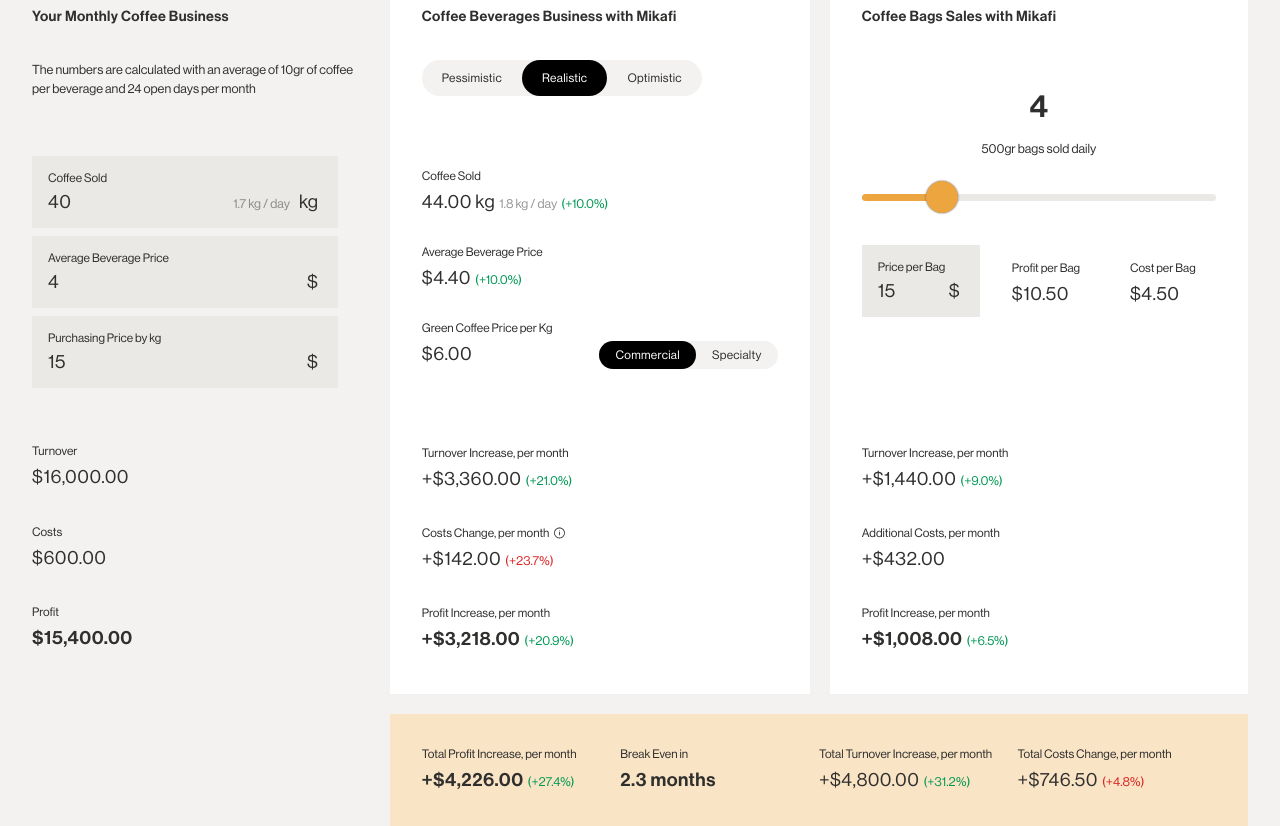
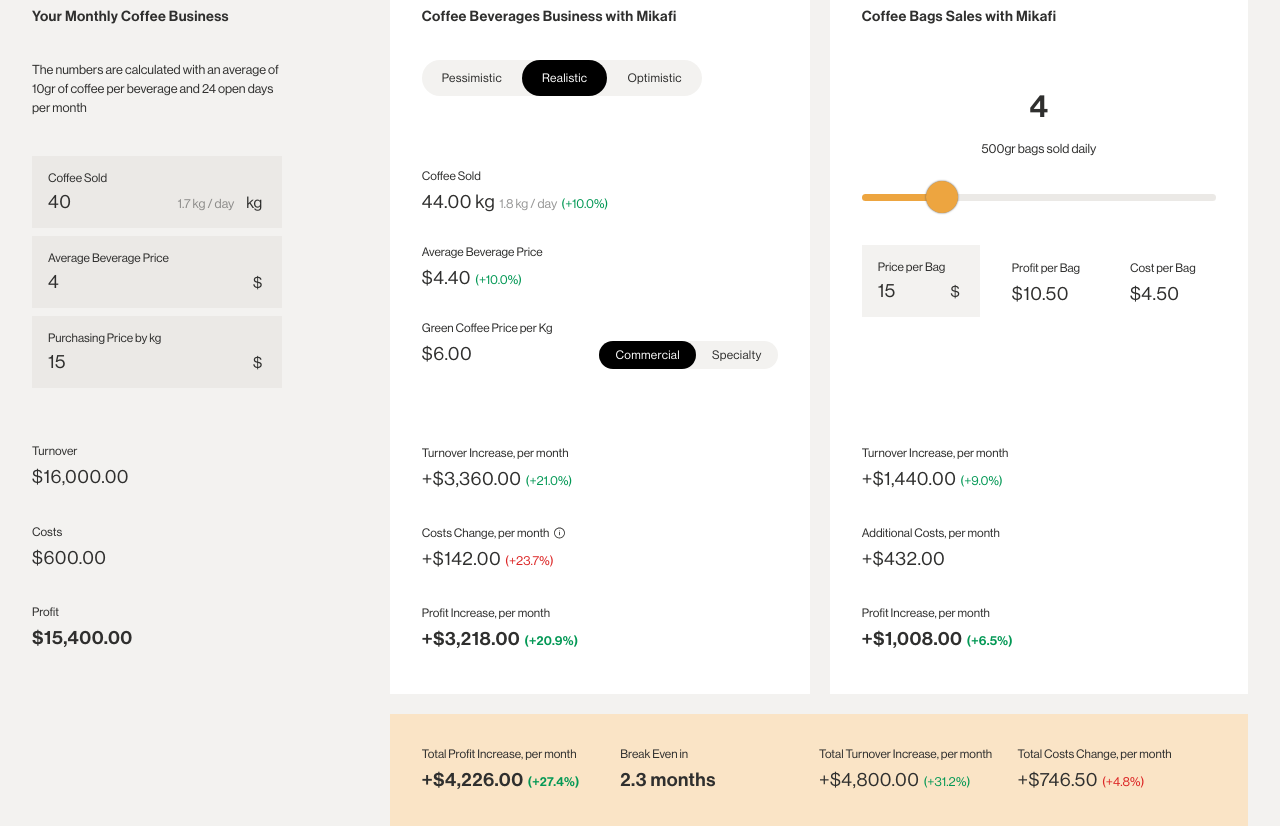
Before and after one commit to mikafi/Mikafi-Calculator, a React (Vite) app: page / in a window 1280 px wide. Built offline with nearby package versions, Linux system fonts and the light colour scheme.

Commit message:
UI Tweak

```diff
--- a/src/App.jsx
+++ b/src/App.jsx
@@ -103,12 +103,12 @@ function App() {
           <div className="flex flex-col gap-2 md:gap-8">
             <div className="flex flex-col gap-0 md:gap-4">
               <h1 className="section-title">Your Monthly Coffee Business</h1>
-              <p className="text h-16">
+              <p className="text h-16 w-9/12">
                 The numbers are calculated with an average of 10gr of coffee per
                 beverage and 24 open days per month
               </p>
             </div>
-            <div className="flex flex-col gap-2 min-w-[200px] w-11/12 pb-8 md:pb-0">
+            <div className="flex flex-col gap-2 min-w-[200px] w-9/12 pb-8 md:pb-0">
               <Input
                 value={currentCoffeeUsed}
                 onChange={setCurrentCoffeeUsed}
@@ -252,6 +252,7 @@ function App() {
                         label="Price per Bag"
                         unit="$"
                         increment={1}
+                        dark={false}
                       ></Input>
                     </div>
                     <div className="w-1/3 py-2 pl-8">
--- a/src/input.jsx
+++ b/src/input.jsx
@@ -1,6 +1,15 @@
+import classNames from 'classnames';
 import React, { useState } from 'react';
 
-const Input = ({ label, value, unit, onChange, increment = 0.5, comment }) => {
+const Input = ({
+  label,
+  value,
+  unit,
+  onChange,
+  increment = 0.5,
+  comment,
+  dark = true,
+}) => {
   const handleChange = e => {
     onChange(e.target.value);
   };
@@ -19,7 +28,13 @@ const Input = ({ label, value, unit, onChange, increment = 0.5, comment }) => {
       <input
         step={increment}
         type="number"
-        className="number-small focus:border-none bg-gray-300 hover:bg-gray-400 focus:outline-none border rounded-none border-none w-full h-full px-4 flex justify-end pt-5"
+        className={classNames(
+          'number-small focus:border-none focus:outline-none border rounded-none border-none w-full h-full px-4 flex justify-end pt-5 ',
+          {
+            'bg-gray-300 hover:bg-gray-400': dark,
+            'bg-gray-200 hover:bg-gray-300': dark === false,
+          },
+        )}
         value={value}
         onChange={handleChange}
         onBlur={handleBlur}
@@ -28,7 +43,7 @@ const Input = ({ label, value, unit, onChange, increment = 0.5, comment }) => {
       <div className="opacity-50 text text-lg pointer-events-none	select-none absolute pr-8 right-4 bottom-[11px] text-right">
         {comment}
       </div>
-      <div className="text-lg pointer-events-none	select-none absolute pr-5 right-0 bottom-[11px] ">
+      <div className="text-[1rem] pointer-events-none	select-none absolute pr-5 right-0 bottom-[13px] ">
         {unit}
       </div>
     </div>
--- a/src/value.jsx
+++ b/src/value.jsx
@@ -89,7 +89,8 @@ const Value = ({
         )}
         {pourcent && (
           <span
-            className={classNames('pl-1 text text-lg ', {
+            className={classNames('pl-1  text-sm ', {
+              'font-medium tracking-wide': size === 'large',
               'text-green': trafficLight(),
               'text-red-600': trafficLight() === false,
             })}
```
